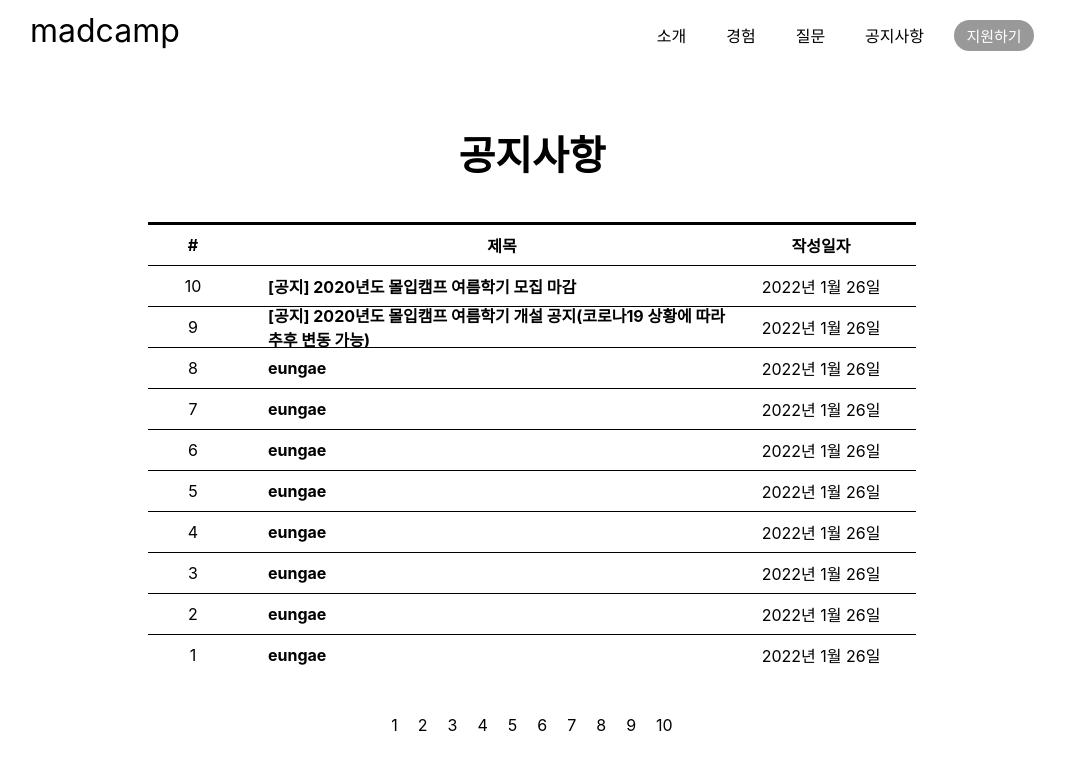
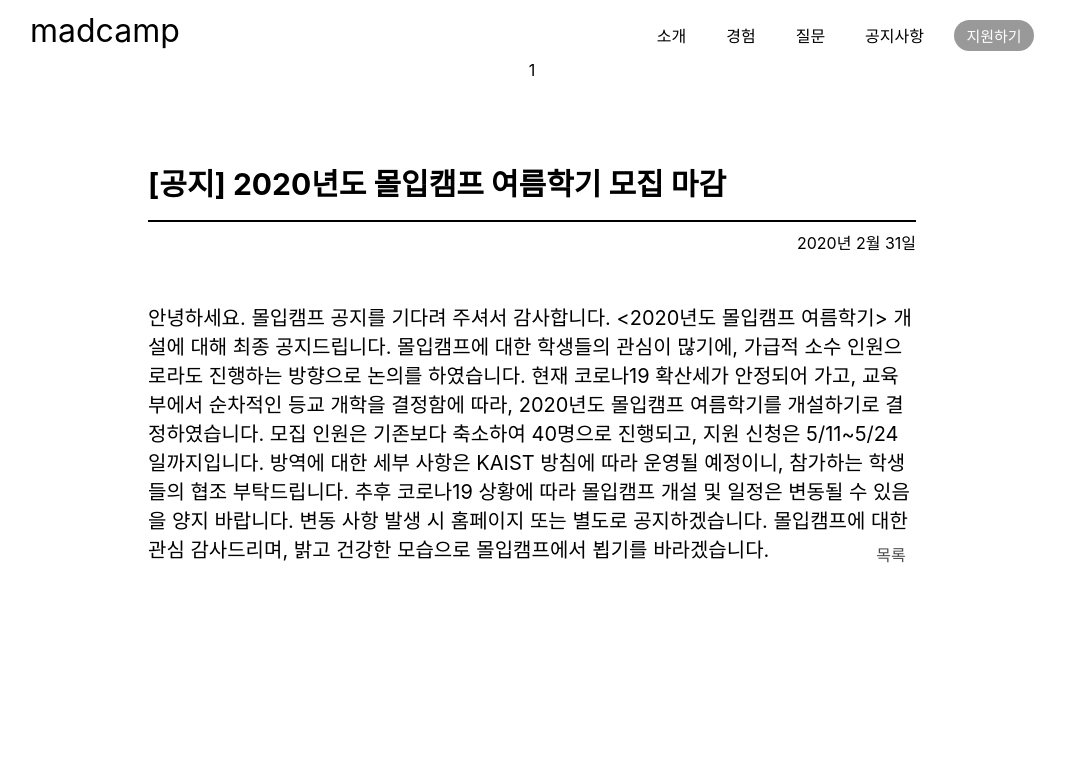
Before and after one commit to madcamp4thweek/madcamp_web, a React (Create React App) app: page /notice/1 in a window 1280 px wide. Shown: the top 770 px of the page, without its empty margins (108-1173 px from the left). Built offline with nearby package versions, Linux system fonts and the light colour scheme.

Commit message:
before start server request

```diff
--- a/src/App.js
+++ b/src/App.js
@@ -7,6 +7,7 @@ import Exp from './page/Exp';
 import FAQ from './page/Faq.js';
 import Apply from './page/Apply';
 import Notice from './page/Notice';
+import OneNotice from './component/OneNotice';
 import Navbar from './component/Navbar';
 
 import './App.css';
@@ -23,9 +24,8 @@ function App() {
           <Route exact path='/intro' element = {<Intro />} />
           <Route exact path='/exp' element = {<Exp />} />
           <Route exact path='/faq' element = {<FAQ />} />
-          <Route  exact path='/notice' element = {<Notice/>}>
-            <Route path=":noticeId" />
-          </Route>
+          <Route  exact path='/notice' element = {<Notice/>}/>
+          <Route path='/notice/:noticeId' element={<OneNotice/>}/>
           <Route exact path='/apply' element = {<Apply/>}/>
         </Routes>
 
--- a/src/component/OneNotice.css
+++ b/src/component/OneNotice.css
@@ -7,15 +7,38 @@
 
 .notice_one_title{
     margin-top:8vh;
-    font-size:40px;
+    font-size:30px;
     font-weight:700;
     width:60%;
+    border-bottom: 2px solid  black;
+    padding:2vh 0;
 
 }
+.notice_one_created_at{
+    padding:1vh 0 ;
+    width:60%;
+    text-align: end;
+}
 
-.notice_one_board{
+.notice_one_content{
     width:60%;
     height:30vh;
+    font-size:20px;
     margin-top:5vh;
-    border-top: 2px solid  black;
+
 }
+.notice_link_container{
+    display:flex;
+    justify-content: flex-end;
+    position:relative;
+    width:60%;
+    padding:0 50px;
+}
+.notice_link_container a{
+    text-decoration: none;
+    color: #4d4d4d;
+    width: 50px;
+    /* background-color:#4d4d4d; */
+    text-align: center;
+    /* border-radius: 10px; */
+}
--- a/src/component/OneNotice.js
+++ b/src/component/OneNotice.js
@@ -1,18 +1,29 @@
 import React from 'react';
+import {Link,useParams} from 'react-router-dom';
 import './OneNotice.css';
-const OneNotice = () =>{
+
+
+const OneNotice = ({match}) =>{
+    // const {userId} = match.params;
+    const {noticeId} = useParams();
+
     return(
         <div className='notice_page'>
-            <div className='notice_one_title'>제목</div>
+            {noticeId}
+            <div className='notice_one_title'>[공지] 2020년도 몰입캠프 여름학기 모집 마감</div>
+            <div className='notice_one_created_at'>2020년 2월 31일</div>
+            <div className='notice_one_content'>
+            안녕하세요. 몰입캠프 공지를 기다려 주셔서 감사합니다. &lt;2020년도 몰입캠프 여름학기&gt; 개설에 대해 최종 공지드립니다.
 
-            <div className='notice_one_content'>
-            sodydsodydsodydsodydsodydsodydsodydsodydsodydsodydsodydsodydsodydsodyd
+몰입캠프에 대한 학생들의 관심이 많기에, 가급적 소수 인원으로라도 진행하는 방향으로 논의를 하였습니다. 현재 코로나19 확산세가 안정되어 가고, 교육부에서 순차적인 등교 개학을 결정함에 따라, 2020년도 몰입캠프 여름학기를 개설하기로 결정하였습니다.
+
+모집 인원은 기존보다 축소하여 40명으로 진행되고, 지원 신청은 5/11~5/24일까지입니다. 방역에 대한 세부 사항은 KAIST 방침에 따라 운영될 예정이니, 참가하는 학생들의 협조 부탁드립니다.
+
+추후 코로나19 상황에 따라 몰입캠프 개설 및 일정은 변동될 수 있음을 양지 바랍니다. 변동 사항 발생 시 홈페이지 또는 별도로 공지하겠습니다.
+
+몰입캠프에 대한 관심 감사드리며, 밝고 건강한 모습으로 몰입캠프에서 뵙기를 바라겠습니다.
             </div>
-
-
-
-
-
+            <div className='notice_link_container'><Link to='/notice'>목록</Link></div>
         </div>
     );
 }
--- a/src/page/Notice.css
+++ b/src/page/Notice.css
@@ -9,6 +9,7 @@
     margin-top:8vh;
     font-size:40px;
     font-weight:700;
+
 }
 
 .notice_board{
--- a/src/page/Notice.js
+++ b/src/page/Notice.js
@@ -109,9 +109,6 @@ const Notice = ()=>{
             <NoticeIndex number={10}/>
 
 
-            <Routes>
-                <Route path="/notice/:noticeid" element={OneNotice} />
-            </Routes>
         </div>
 
     );
```
